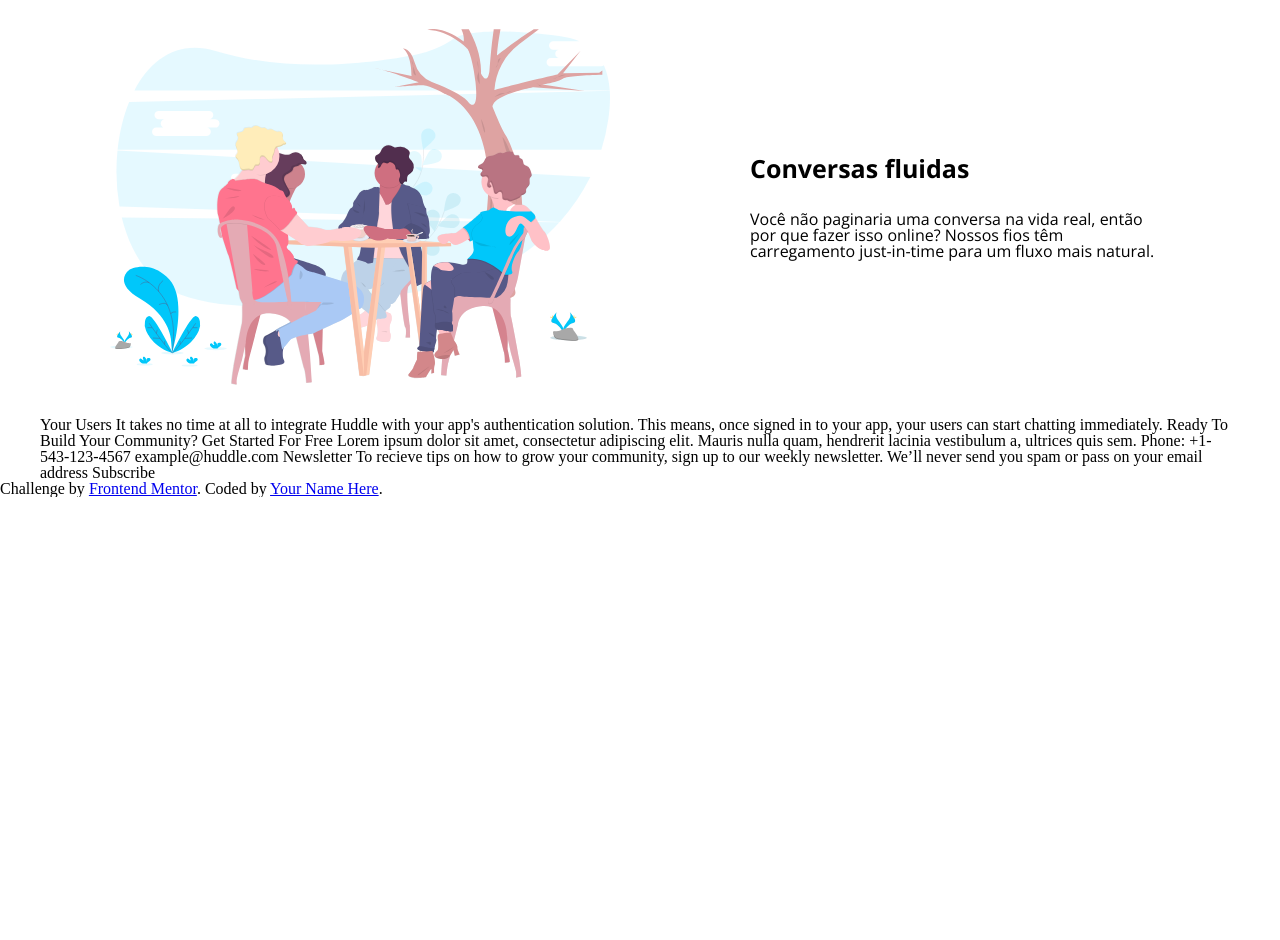
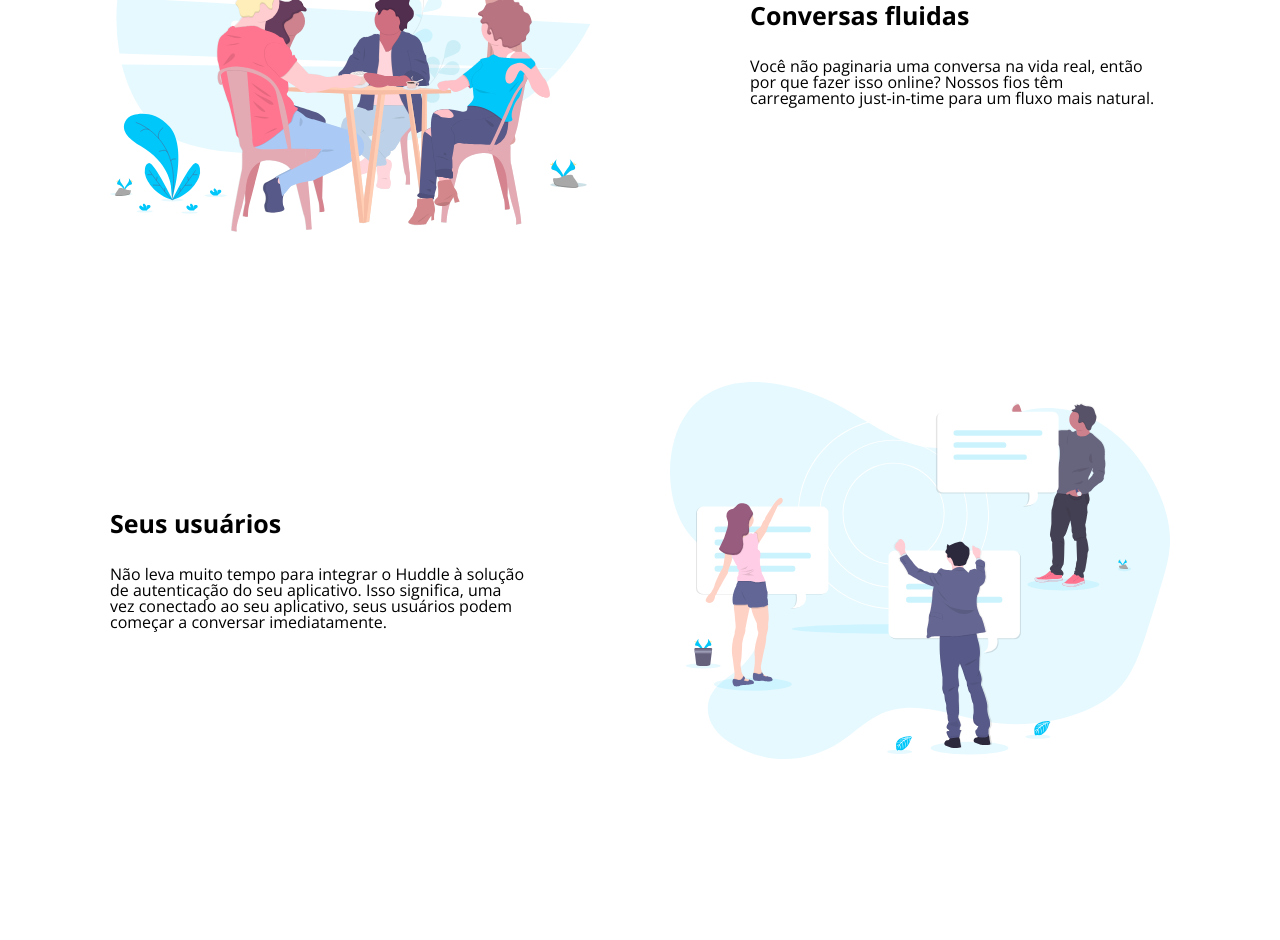
Before and after one commit to Rdoliv-19/Huddle-landing-page, a plain HTML site: page index.html in a window 1280 px wide. Shown: the part 2270-3210 px from the top of the page. Before the commit the page ends 2767 px from the top, so only its background shows below. Drawn offline with nearby package versions, Linux system fonts and the light colour scheme.

Commit message:
section usuarios concluido

```diff
--- a/index.html
+++ b/index.html
@@ -57,12 +57,12 @@
            Pense nas conversas perspicazes que você perde com um formulário de feedback.</p>
       </div>
 
-        <div>
          <img src="ilustracao-crescer-juntos.svg" class="crescer-juntos-imagem">
-        </div>
+
     </section>
 
     <section class="conversas">
+
         <img src="ilustracao-conversas.svg" class="imagem-conversas">
 
         <div class="conversas-texto">
@@ -70,12 +70,24 @@
           <p>Você não paginaria uma conversa na vida real, então por que fazer isso online? Nossos fios têm
             carregamento just-in-time para um fluxo mais natural.</p>
         </div>
+    </section>
+
+    <section class="usuarios">
+      <div class="usuarios-texto">
+        <h2>Seus usuários</h2>
+        <p>Não leva muito tempo para integrar o Huddle à solução de autenticação do seu aplicativo. Isso significa,
+        uma vez conectado ao seu aplicativo, seus usuários podem começar a conversar imediatamente.</p>
+      </div>
+
+        <img src="ilustracao-usuarios.svg" class="usuarios-imagem">
 
     </section>
 
+
+
     <br><br>
 
-    Your Users
+
     It takes no time at all to integrate Huddle with your app's authentication solution. This means,
     once signed in to your app, your users can start chatting immediately.
 
--- a/style.css
+++ b/style.css
@@ -65,7 +65,7 @@ main{
     display: flex;
     flex-direction: row;
     justify-content: space-around;
-    margin: 200px 0;
+    margin: 150px 0;
     font-family: 'Open Sans', sans-serif;
 }
 
@@ -87,7 +87,7 @@ main{
     flex-direction: row;
     justify-content: space-around;
     align-items:center ;
-    margin: 200px 0;
+    margin: 150px 0;
 }
 
 .crescer-juntos-texto{
@@ -110,6 +110,7 @@ display: flex;
 flex-direction: row;
 justify-content: space-around;
 align-items: center;
+margin: 150px 0;
 }
 
 .imagem-conversas{
@@ -124,3 +125,24 @@ align-items: center;
 .conversas-texto h2{
     margin: 0 0 30px 0;
 }
+
+.usuarios{
+display: flex;
+flex-direction: row;
+justify-content: space-around;
+align-items: center;
+margin: 150px 0;
+}
+
+.usuarios-texto{
+    width: 35%;
+    font-family: 'Open Sans', sans-serif;
+}
+
+.usuarios-imagem{
+    width: 500px;
+}
+
+.usuarios-texto h2{
+    margin: 0 0 30px 0;
+}
```
Also changed, not shown: ilustracao-usuarios.svg (renamed from images/illustration-your-users.svg).
